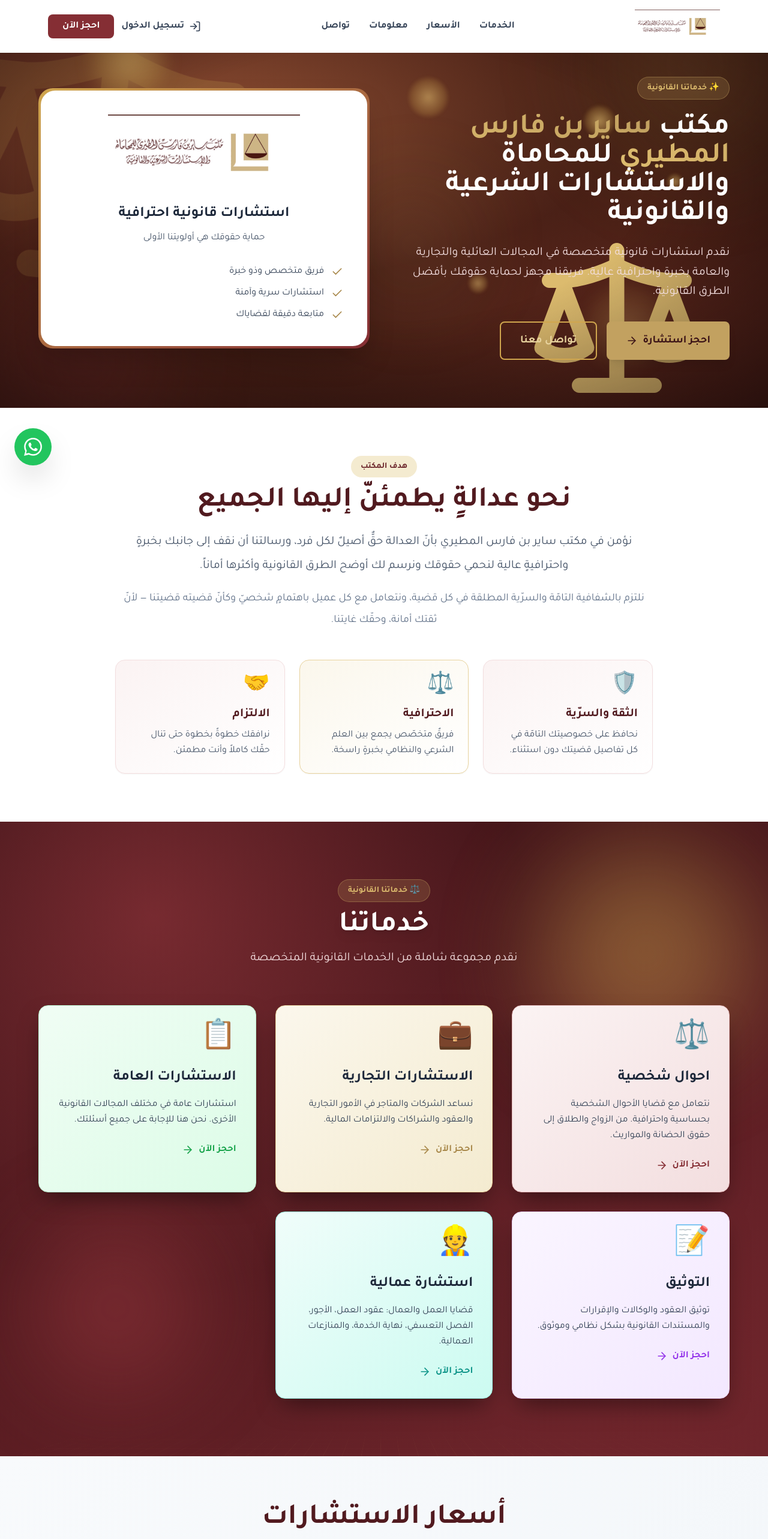
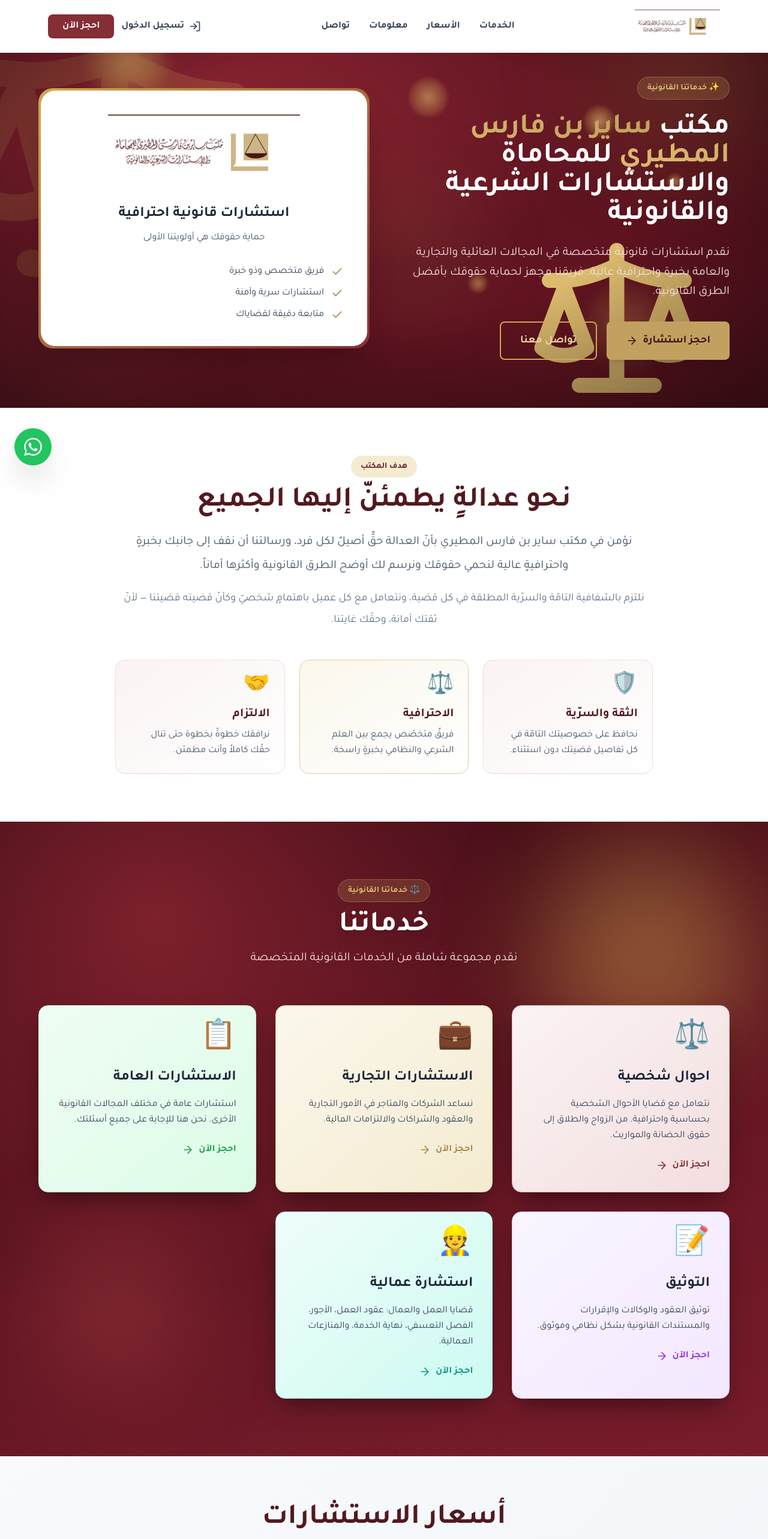
Before and after one commit to mralwzzan/alfarsi-website, a React (Vite) app: page / in a window 1280 px wide. Shown: the top 2566 px of the page at 60% size. Built offline with nearby package versions, Linux system fonts and the light colour scheme; a web font is replaced by a local one.

Commit message:
توحيد لون الأحمر البرغندي الفخم في الواجهة وقسم الخدمات

```diff
--- a/src/index.css
+++ b/src/index.css
@@ -28,9 +28,9 @@ body {
 
 .hero-animated {
   background:
-    radial-gradient(ellipse 85% 65% at 30% 30%, rgba(186, 110, 70, 0.55), transparent 60%),
-    radial-gradient(ellipse 70% 70% at 82% 78%, rgba(110, 46, 34, 0.6), transparent 65%),
-    linear-gradient(-45deg, #1f0d07, #3f1c13, #6a2e20, #4a1d16, #2a1109);
+    radial-gradient(ellipse 85% 65% at 30% 30%, rgba(180, 50, 66, 0.5), transparent 60%),
+    radial-gradient(ellipse 70% 70% at 82% 78%, rgba(110, 22, 36, 0.62), transparent 65%),
+    linear-gradient(-45deg, #260910, #5a131f, #7d1f2e, #4a0f1a, #2a0a10);
   background-size: 100% 100%, 100% 100%, 400% 400%;
   animation: gradientShift 20s ease infinite;
 }
@@ -104,9 +104,9 @@ body {
 .services-3d {
   position: relative;
   background:
-    radial-gradient(circle at 20% 15%, rgba(162, 60, 67, 0.55), transparent 45%),
-    radial-gradient(circle at 85% 80%, rgba(122, 41, 48, 0.5), transparent 50%),
-    linear-gradient(160deg, #3a1216 0%, #511a1f 45%, #6a2329 100%);
+    radial-gradient(circle at 20% 15%, rgba(180, 50, 66, 0.5), transparent 45%),
+    radial-gradient(circle at 85% 80%, rgba(110, 22, 36, 0.55), transparent 50%),
+    linear-gradient(160deg, #3a0c14 0%, #5a131f 45%, #7d1f2e 100%);
   overflow: hidden;
 }
 
```
